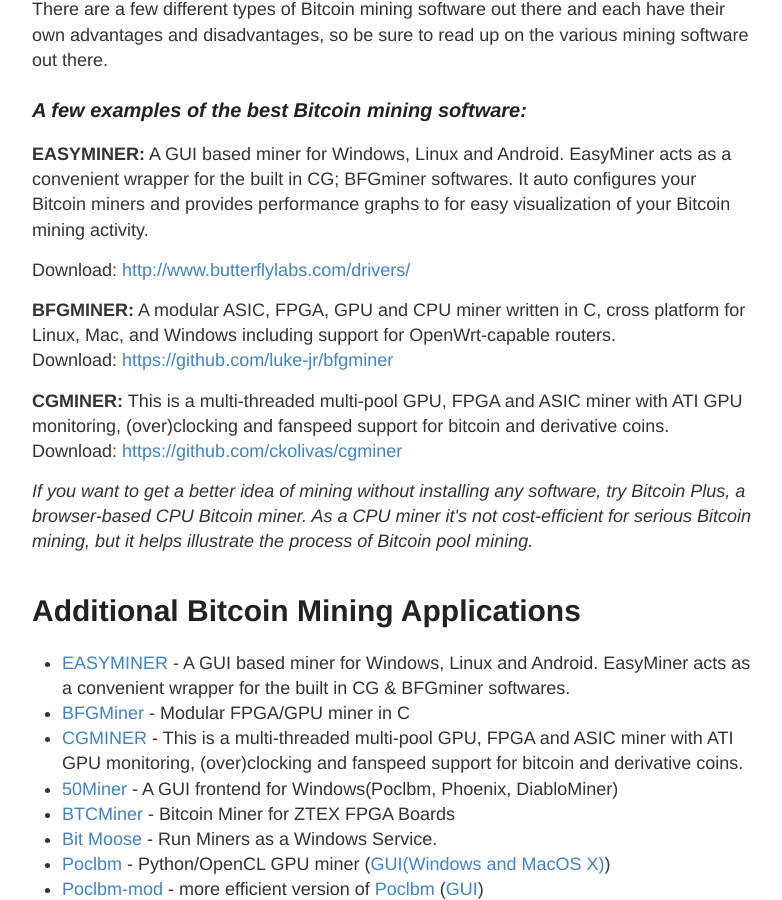
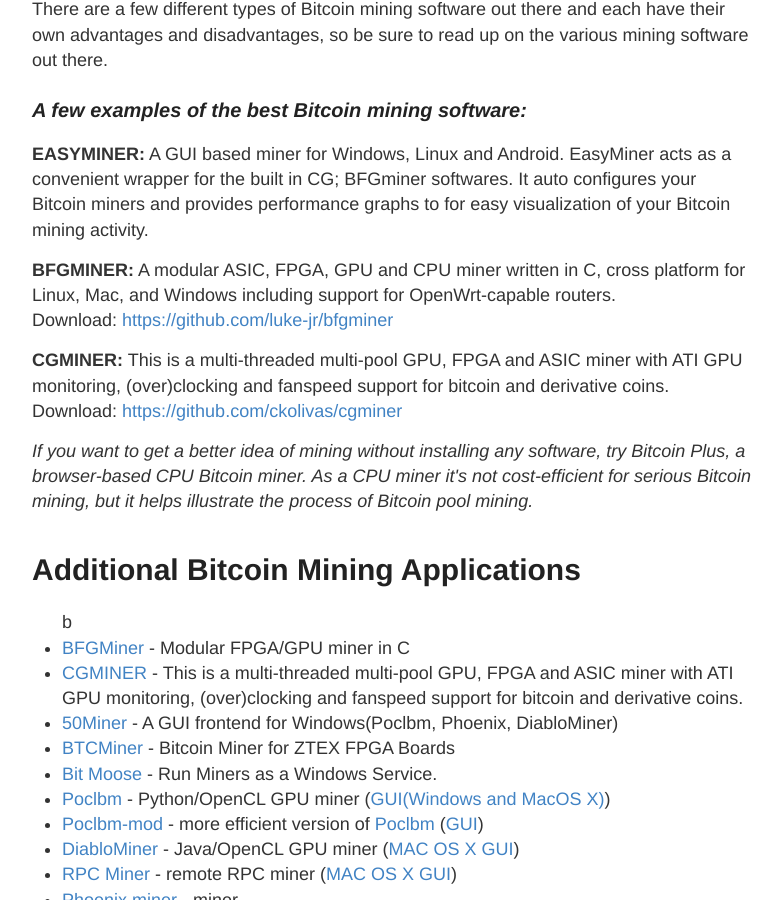
Before and after one commit to vesk4000/bm, a Jekyll site: the page built from bitcoin-mining-software/index.html, in a window 1280 px wide and 900 px high, scrolled down 539 px. Shown: the whole window, without its empty margins (248-1030 px from the left). Built offline with Jekyll 4.4.1, drawn with Linux system fonts in a browser that asks for light colours; Markdown is read by kramdown in place of the engine named in the settings; a script that is not in the unit is left out.

Commit message:
Update index.html

```diff
--- a/bitcoin-mining-software/index.html
+++ b/bitcoin-mining-software/index.html
@@ -9,14 +9,12 @@ layout: default
 {% include ad-page.html %}
 <h3><em>A few examples of the best Bitcoin mining software:</em></h3>
 <p><strong>EASYMINER:</strong> A GUI based miner for Windows, Linux and Android.  EasyMiner acts as a convenient wrapper for the built in CG; BFGminer softwares.  It auto configures your Bitcoin miners and provides performance graphs to for easy visualization of your Bitcoin mining activity.
-<p>Download: <a href="http://www.butterflylabs.com/drivers/">http://www.butterflylabs.com/drivers/</a></p>
 <p><strong>BFGMINER:</strong> A modular ASIC, FPGA, GPU and CPU miner written in C, cross platform for Linux, Mac, and Windows including support for OpenWrt-capable routers.<br>			Download: <a href="https://github.com/luke-jr/bfgminer">https://github.com/luke-jr/bfgminer</a>
 <p><strong>CGMINER:</strong> This is a multi-threaded multi-pool GPU, FPGA and ASIC miner with ATI GPU monitoring, (over)clocking and fanspeed support for bitcoin and derivative coins.<br>Download: <a href="https://github.com/ckolivas/cgminer">https://github.com/ckolivas/cgminer</a>
 <p><em>If you want to get a better idea of mining without installing any software, try Bitcoin Plus, a browser-based CPU Bitcoin miner. As a CPU miner it's not cost-efficient for serious Bitcoin mining, but it helps illustrate the process of Bitcoin pool mining.</em>
 <h1>Additional Bitcoin Mining Applications</h1>
 <ul>
-<li><a title="EASYMINER" href="http://www.butterflylabs.com/drivers/">EASYMINER</a> - A GUI based miner for Windows, Linux and Android. EasyMiner acts as a convenient wrapper for the built in CG &#038; BFGminer softwares.</li>
-<li><a title="BFGMiner" href="https://en.bitcoin.it/wiki/BFGMiner">BFGMiner</a> - Modular FPGA/GPU miner in C</li>
+b<li><a title="BFGMiner" href="https://en.bitcoin.it/wiki/BFGMiner">BFGMiner</a> - Modular FPGA/GPU miner in C</li>
 <li><a title="CGMINER" href="https://github.com/ckolivas/cgminer">CGMINER</a> - This is a multi-threaded multi-pool GPU, FPGA and ASIC miner with ATI GPU monitoring, (over)clocking and fanspeed support for bitcoin and derivative coins.</li>
 <li><a title="50Miner" href="https://en.bitcoin.it/wiki/50Miner">50Miner</a> - A GUI frontend for Windows(Poclbm, Phoenix, DiabloMiner)</li>
 <li><a title="BTCMiner" href="https://en.bitcoin.it/wiki/BTCMiner">BTCMiner</a> - Bitcoin Miner for ZTEX FPGA Boards</li>
```
